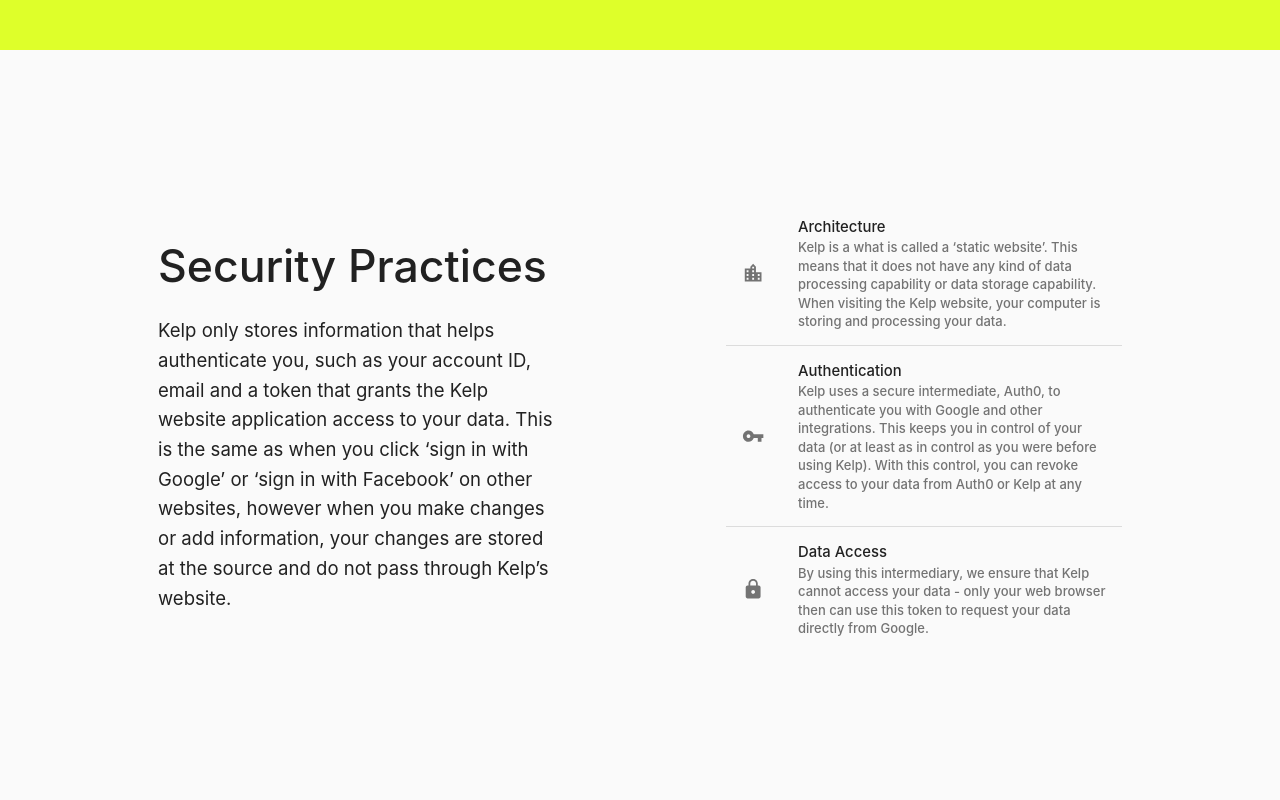
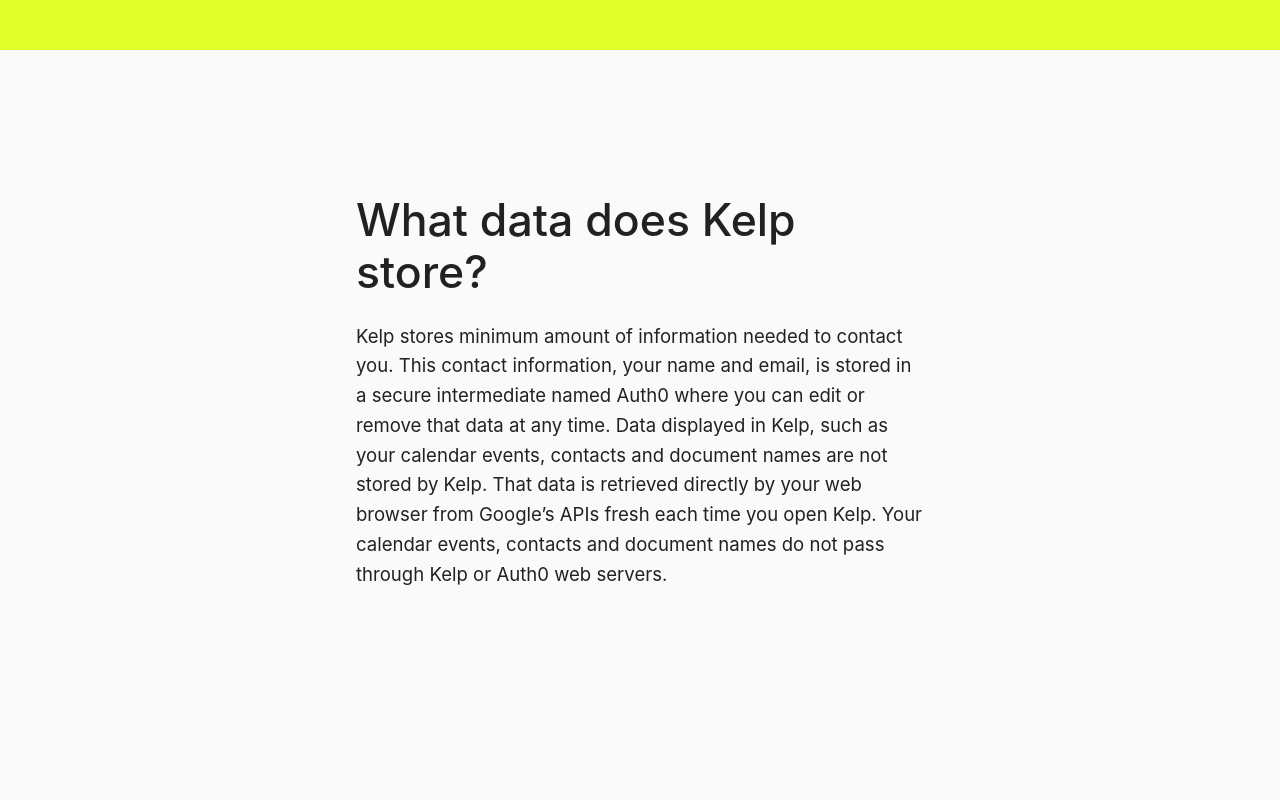
Before and after one commit to zamiang/kelp, a Next.js app: page /security in a window 1280 px wide. Shown: the part 420-1220 px from the top of the page. Built offline with nearby package versions, Linux system fonts and the light colour scheme; no server answers.

Commit message:
security copy improvements (#86)
* security copy improvements

* minor fixes

```diff
--- a/components/email-signup.tsx
+++ b/components/email-signup.tsx
@@ -17,14 +17,18 @@ const useStyles = makeStyles((theme) => ({
   input: {
     minWidth: 220,
   },
+  body: {
+    marginTop: theme.spacing(3),
+    fontWeight: 400,
+  },
 }));
 
 const EmailSignup = () => {
   const classes = useStyles();
   return (
-    <div>
+    <React.Fragment>
       <Typography variant="h3">Subscribe</Typography>
-      <Typography variant="h6">
+      <Typography variant="h6" className={classes.body}>
         Sign up with your email address to receive news and updates.
       </Typography>
       <form
@@ -62,7 +66,7 @@ const EmailSignup = () => {
           </Grid>
         </Grid>
       </form>
-    </div>
+    </React.Fragment>
   );
 };
 
--- a/pages/dashboard/index.tsx
+++ b/pages/dashboard/index.tsx
@@ -84,7 +84,6 @@ export const DashboardContainer = ({ store }: IProps) => {
   };
 
   const handleRefreshClick = () => store.refetch();
-  // todo
   const slug = useRouter().query.slug as string | null;
   const tab = useRouter().query.tab as string;
 
@@ -102,8 +101,6 @@ export const DashboardContainer = ({ store }: IProps) => {
   } as any;
 
   const isDrawerOpen = tab !== 'week';
-  // <TopBar handleDrawerOpen={handleDrawerOpen} isOpen={isOpen} /> --!>
-  // add above route component <div className={classes.appBarSpacer} />
   return (
     <div className={classes.container}>
       <LeftDrawer
--- a/pages/index.tsx
+++ b/pages/index.tsx
@@ -168,7 +168,7 @@ const App = () => {
           <Grid item xs={6}>
             <Container maxWidth="xs">
               <Typography variant="h3">Your meeting helper</Typography>
-              <Typography variant="h6">
+              <Typography variant="h6" className={classes.body}>
                 Kelp does not store your personal data or send your data to third parties.
               </Typography>
             </Container>
--- a/pages/security.tsx
+++ b/pages/security.tsx
@@ -38,17 +38,35 @@ const Security = () => {
             </Typography>
           </Container>
         </Grid>
+        <Grid
+          container
+          className={classes.info}
+          alignItems="center"
+          alignContent="center"
+          justify="center"
+        >
+          <Grid item xs={6}>
+            <Typography variant="h3">What data does Kelp store?</Typography>
+            <Typography variant="h6" className={classes.body}>
+              Kelp stores minimum amount of information needed to contact you. This contact
+              information, your name and email, is stored in a secure intermediate named Auth0 where
+              you can edit or remove that data at any time. Data displayed in Kelp, such as your
+              calendar events, contacts and document names are not stored by Kelp. That data is
+              retrieved directly by your web browser from Google’s APIs fresh each time you open
+              Kelp. Your calendar events, contacts and document names do not pass through Kelp or
+              Auth0 web servers.
+            </Typography>
+          </Grid>
+        </Grid>
         <Grid container className={classes.info} alignItems="center">
           <Grid item xs={6}>
             <Container maxWidth="xs">
               <Typography variant="h3">Security Practices</Typography>
               <Typography variant="h6" className={classes.body}>
-                Kelp only stores information that helps authenticate you, such as your account ID,
-                email and a token that grants the Kelp website application access to your data. This
-                is the same as when you click &lsquo;sign in with Google&rsquo; or &lsquo;sign in
-                with Facebook&rsquo; on other websites, however when you make changes or add
-                information, your changes are stored at the source and do not pass through Kelp’s
-                website.
+                Kelp puts your privacy and security first. Kelp makes money by providing you a tool
+                that you find useful, not by selling your data. We deeply believe that limiting
+                Kelp’s access to your data is both our best interest and your best interest and hope
+                to be an example of privacy forward companies.
               </Typography>
             </Container>
           </Grid>
```
